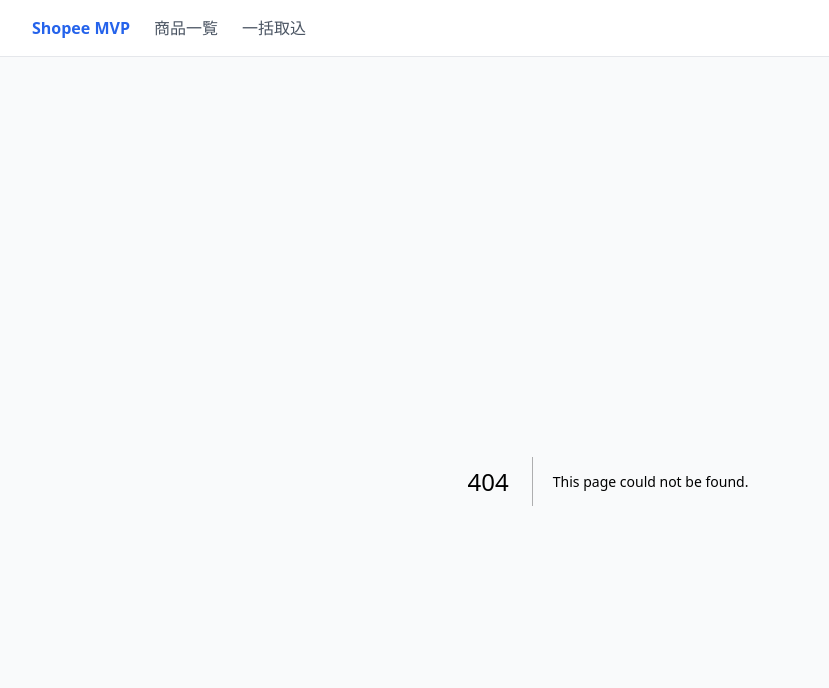
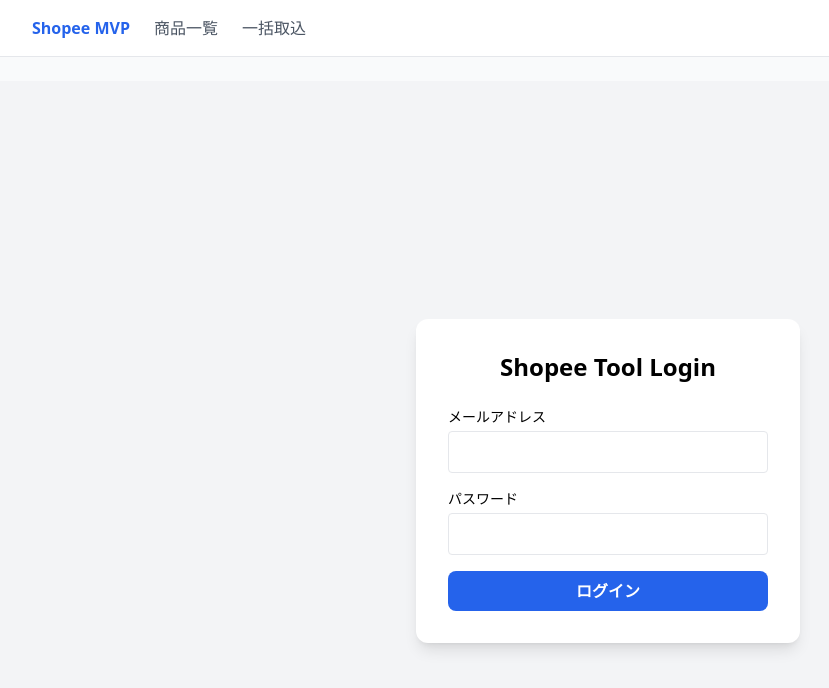
Before and after one commit to jmetrjgbmj-star/shopee-mvp-suite, a Next.js app in the folder frontend/: page /login in a window 1280 px wide. Before the commit this address had no page. Shown: the top 688 px of the page, without its empty margins (32-861 px from the left). Built offline with nearby package versions, Linux system fonts and the light colour scheme.

Commit message:
Add login page component with email and password fields

```diff
--- /dev/null
+++ b/frontend/src/app/login/page.tsx
@@ -0,0 +1,48 @@
+"use client"
+import { useState } from 'react'
+import { useRouter } from 'next/navigation'
+
+export default function LoginPage() {
+  const router = useRouter()
+  const [email, setEmail] = useState("")
+  const [password, setPassword] = useState("")
+
+  const handleLogin = (e: React.FormEvent) => {
+    e.preventDefault()
+    // MVPのため簡易的なログイン。実際はAPIで検証。
+    if (email && password) {
+      router.push('/products')
+    }
+  }
+
+  return (
+    <div className="flex items-center justify-center min-h-screen bg-gray-100">
+      <div className="bg-white p-8 rounded-xl shadow-lg w-96">
+        <h1 className="text-2xl font-bold text-center mb-6">Shopee Tool Login</h1>
+        <form onSubmit={handleLogin} className="space-y-4">
+          <div>
+            <label className="block text-sm font-medium mb-1">メールアドレス</label>
+            <input
+              type="email"
+              className="w-full p-2 border rounded focus:ring-2 focus:ring-blue-500 outline-none"
+              onChange={(e) => setEmail(e.target.value)}
+              required
+            />
+          </div>
+          <div>
+            <label className="block text-sm font-medium mb-1">パスワード</label>
+            <input
+              type="password"
+              className="w-full p-2 border rounded focus:ring-2 focus:ring-blue-500 outline-none"
+              onChange={(e) => setPassword(e.target.value)}
+              required
+            />
+          </div>
+          <button type="submit" className="w-full bg-blue-600 text-white py-2 rounded-lg font-bold hover:bg-blue-700 transition">
+            ログイン
+          </button>
+        </form>
+      </div>
+    </div>
+  )
+}
```
